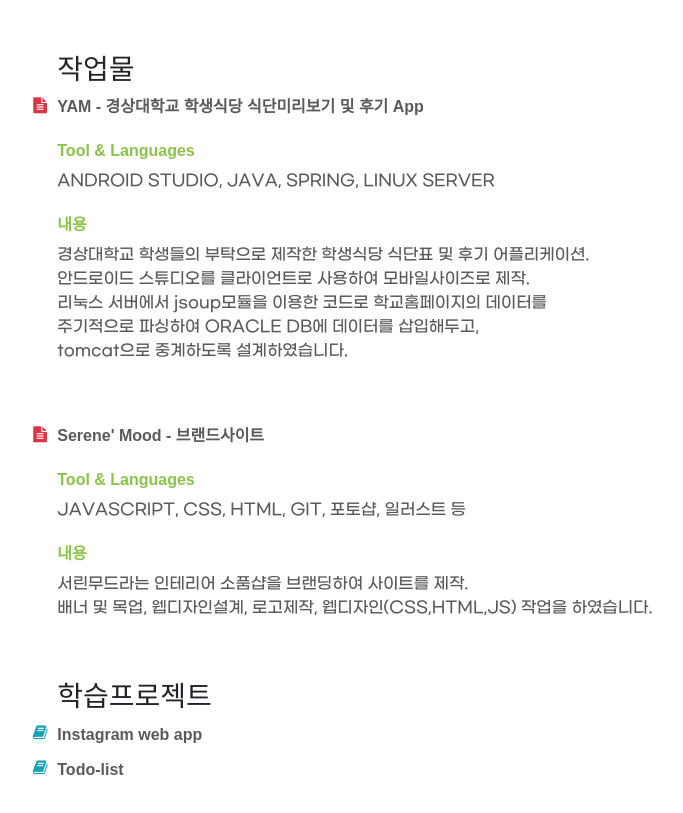
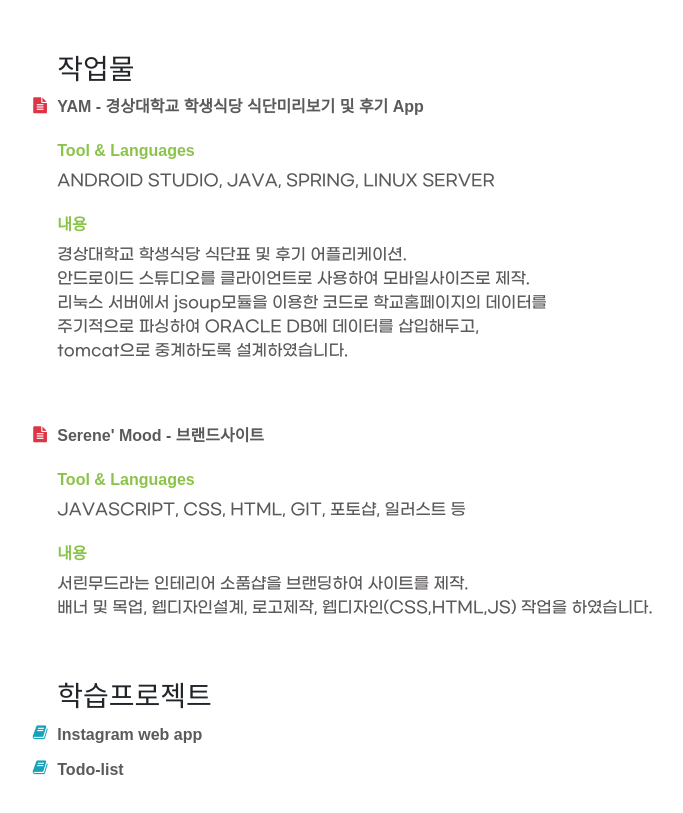
Before and after one commit to dldnrud123/profile, a website with bundled scripts: page index.html in a window 1280 px wide. Shown: the part 4349-5162 px from the top of the page, without its empty margins (297-980 px from the left). Built offline with nearby package versions, Linux system fonts and the light colour scheme; a web font is replaced by a local one.

Commit message:
Add files via upload

```diff
--- a/index.html
+++ b/index.html
@@ -329,15 +329,15 @@
 
             <p class="sub_title"><b>내용 </b></p>
             <p>
-              경상대학교 학생들의 부탁으로 제작한 학생식당 식단표 및 후기 어플리케이션.<br>
-            안드로이드 스튜디오를 클라이언트로 사용하여 모바일사이즈로 제작.<br>
+              경상대학교 학생식당 식단표 및 후기 어플리케이션.<br>
+              안드로이드 스튜디오를 클라이언트로 사용하여 모바일사이즈로 제작.<br>
               리눅스 서버에서 jsoup모듈을 이용한 코드로 학교홈페이지의 데이터를 <br>
               주기적으로 파싱하여 ORACLE DB에 데이터를 삽입해두고, <br>
               tomcat으로 중계하도록 설계하였습니다.
             </p>
 
           </li>
-          <li >
+          <li>
             <i class="fa-li fa fa-file-text text-danger"></i>
             <a href="https://dldnrud123.github.io/serenemood/index.html">Serene' Mood - 브랜드사이트 </a>
             <p class="sub_title"><b>Tool & Languages </b></p>
```
